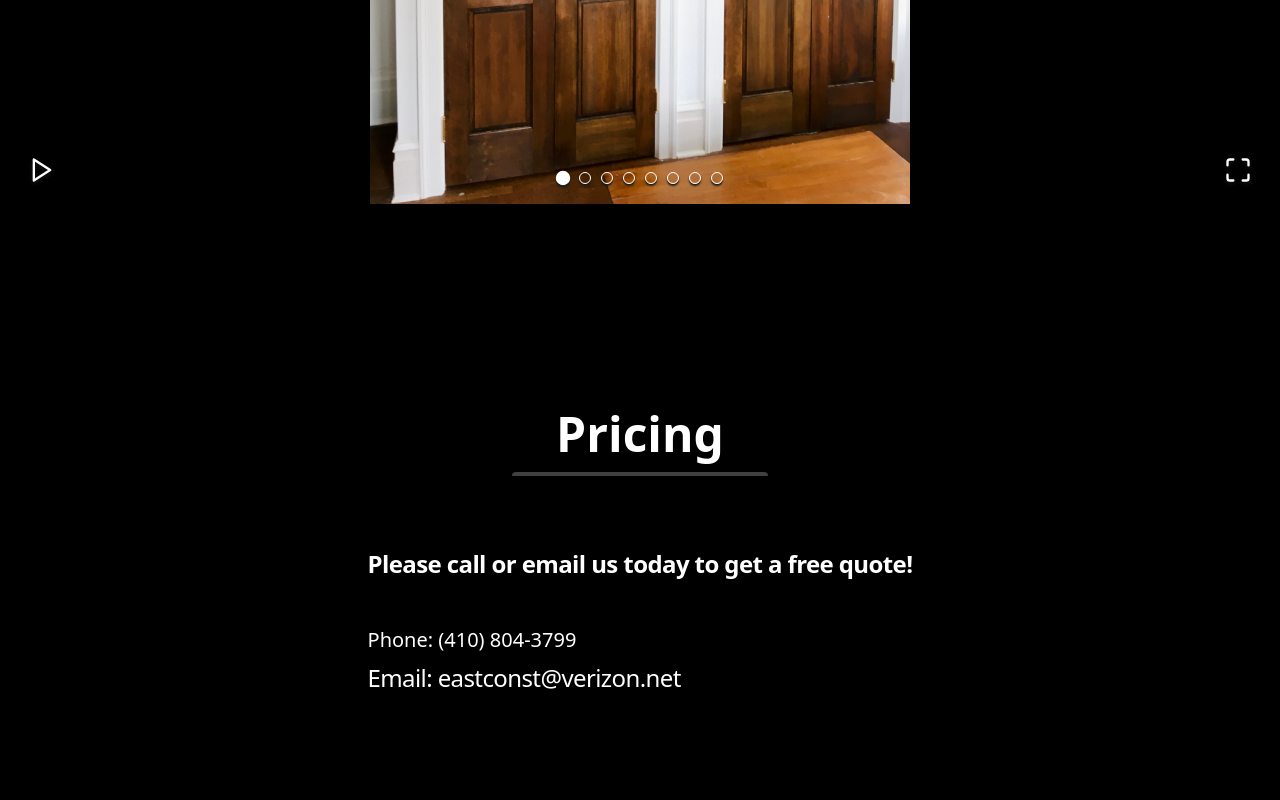
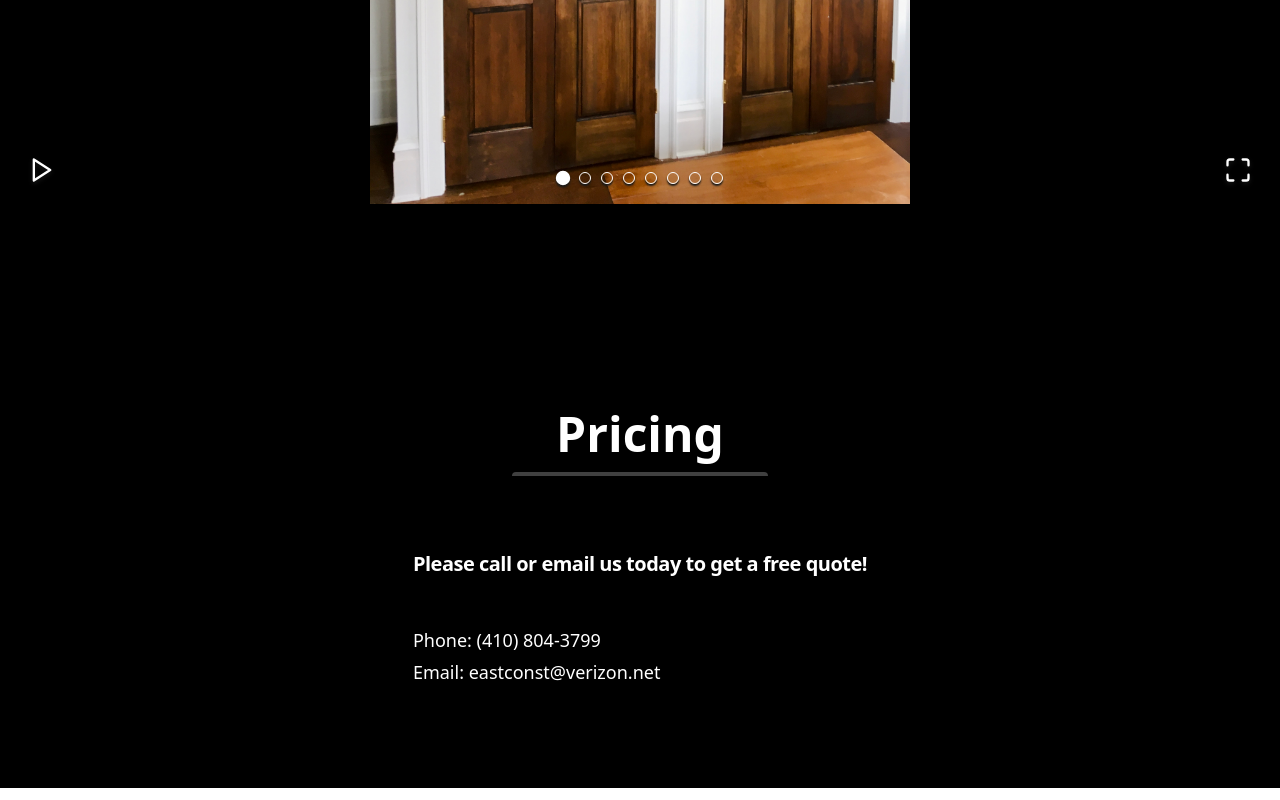
Before and after one commit to Gcriste/East-Construction, a Next.js app: page / in a window 1280 px wide. Shown: the part 3230-4030 px from the top of the page. Built offline with nearby package versions, Linux system fonts and the light colour scheme; grey boxes are pictures that could not be loaded.

Commit message:
fixed text at bottom

```diff
--- a/src/components/Pricing.tsx
+++ b/src/components/Pricing.tsx
@@ -80,16 +80,16 @@ const Pricing = () => {
             className={`flex-none mt-auto bg-background rounded-b rounded-t-none overflow-hidden shadow p-6`}
           >
             <p
-              className={`mt-2 text-1xl leading-8 font-extrabold tracking-tight text-primary sm:text-2xl`}
+              className={`mt-2 text-xl leading-8 font-bold tracking-tight text-primary`}
             >
               Please call or email us today to get a free quote!
               {/* <span className={`text-base`}> {secondPlan?.priceDetails}</span> */}
             </p>
-            <div className={`text-xl mt-12 leading-6 font-medium text-primary`}>
+            <div className={`text-lg mt-12 leading-6 font-medium text-primary`}>
               <a href="tel:+14108043799">Phone: (410) 804-3799</a>
               {/* <span className={`text-base`}> {secondPlan?.priceDetails}</span> */}
             </div>
-            <div className={`mt-2 tracking-tight text-primary sm:text-2xl`}>
+            <div className={`text-lg  mt-2 leading-6 font-medium text-primary`}>
               <a href="mailto:eastconst@verizon.net">
                 {' '}
                 Email: eastconst@verizon.net
```
